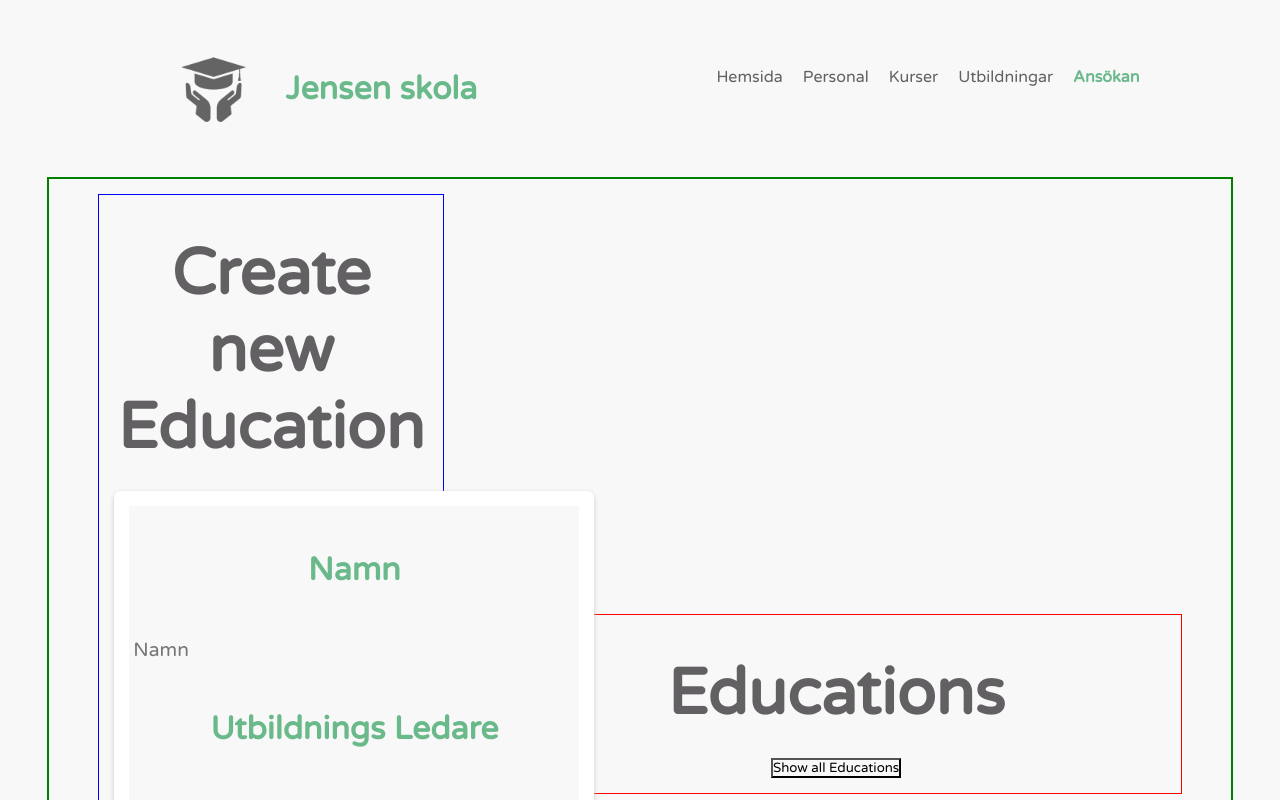
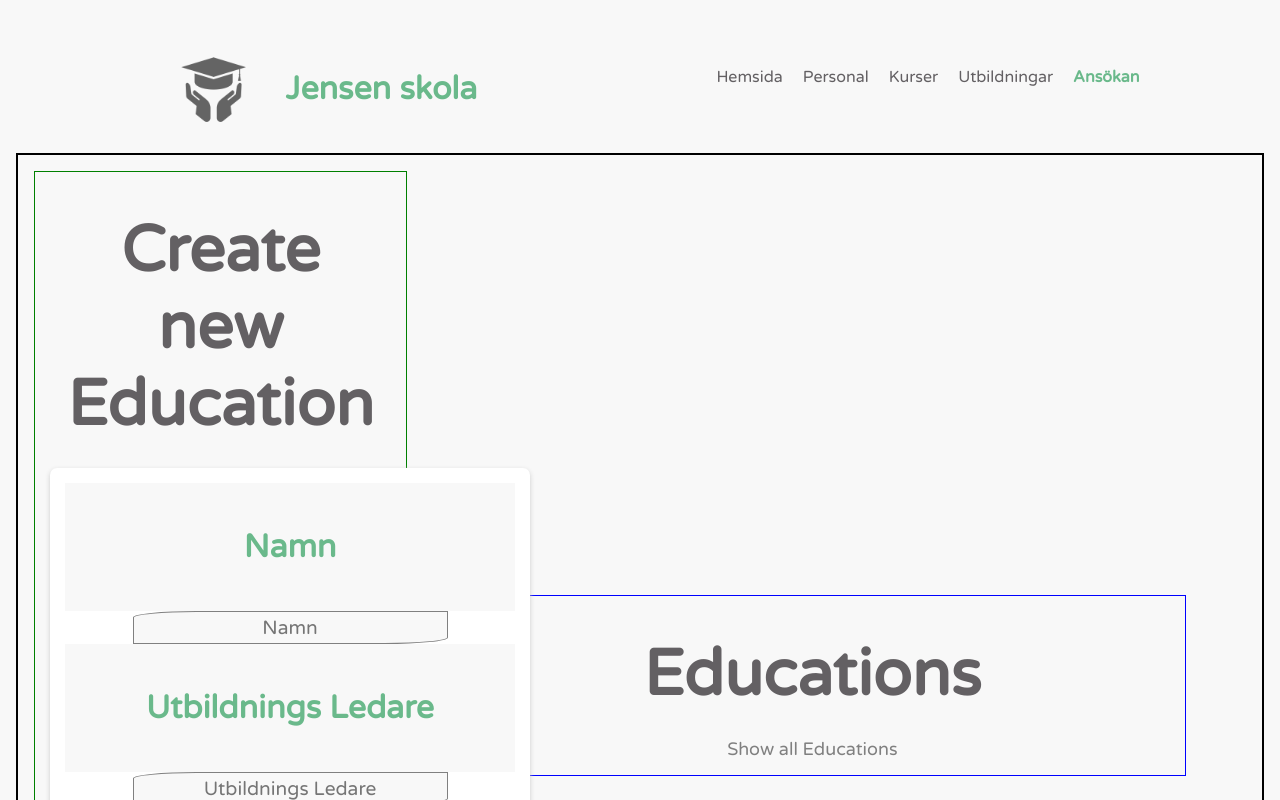
Before and after one commit to RazviCodingPadawan/Skolan_webbsida, a React (Create React App) app in the folder jensen_skolan_reactjs/: page /educations in a window 1280 px wide. Shown: the top 800 px of the page. Built offline with nearby package versions, Linux system fonts and the light colour scheme; the HTML template or start-up script is replaced by a standard one.

Commit message:
last commit

```diff
--- a/jensen_skolan_reactjs/src/components/Educations.js
+++ b/jensen_skolan_reactjs/src/components/Educations.js
@@ -1,5 +1,6 @@
 import React, { useState } from "react";
 import {EducationsForm} from "../components/EducationsForm";
+import '../styles/Educations.css'
 
 
 const Educations = ({educations, removeEducation, updateEducations}) => {
--- a/jensen_skolan_reactjs/src/components/EducationsForm.js
+++ b/jensen_skolan_reactjs/src/components/EducationsForm.js
@@ -1,4 +1,5 @@
 import React, { useState } from "react";
+import '../styles/Educations.css'
 
 
 const EducationsForm = (props) => {
@@ -72,7 +73,7 @@ const EducationsForm = (props) => {
     }
 
     return (
-        <form onSubmit={handleSubmit}>
+        <form className="createForm" onSubmit={handleSubmit}>
             {props.edit ? (
                 <>
                 <h3>Namn</h3>
--- a/jensen_skolan_reactjs/src/pages/EducationsList.js
+++ b/jensen_skolan_reactjs/src/pages/EducationsList.js
@@ -75,7 +75,7 @@ const EducationsList = () => {
 
             <div className="ed-list">
                 <h1>Educations</h1>
-                <button onClick={showAll}>Show all Educations</button>
+                <button className="showBtn" onClick={showAll}>Show all Educations</button>
                 <Educations educations={educations} removeEducation={removeEducation} updateEducations={updateEducations}/>
             </div>
         </div>
--- a/jensen_skolan_reactjs/src/styles/Educations.css
+++ b/jensen_skolan_reactjs/src/styles/Educations.css
@@ -1,30 +1,33 @@
 .educations_container {
+    border: 2px solid black;
     display: flex;
-    width: 95%;
-    justify-content: center;
-    align-items: stretch;
+    align-items: center;
     text-align: center;
-    border: solid 2px green;
-    margin-top: 3vh;
-    height: auto;
-    padding: 15px;
 }
 .create {
-    position: top;
-    height: auto;
+    border: 1px solid green;
     width: 30%;
-    border: solid 1px blue;
+    margin: 2vh;
     padding: 15px;
 }
 .ed-list {
-    margin-left: 1vw;
+    border: 1px solid blue;
+    width: 60%;
+    margin: 2vh;
     padding: 15px;
-    width: 60%;
-    border: solid 1px red;
 }
-li{
-    list-style-type: disc;
+.createForm input {
+    background-color: none;
+    text-align: center;
+    border: 1px solid grey;
+    width: 70%;
+    border-radius: 20% 0 20% 0;
 }
-.list {
-    flex-direction: column;
+.createForm button, .showBtn {
+    border: none;
+    font-size: large;
+    color: gray;
 }
+.createForm button:hover, .showBtn:hover {
+   font-size: larger;
+}
```
